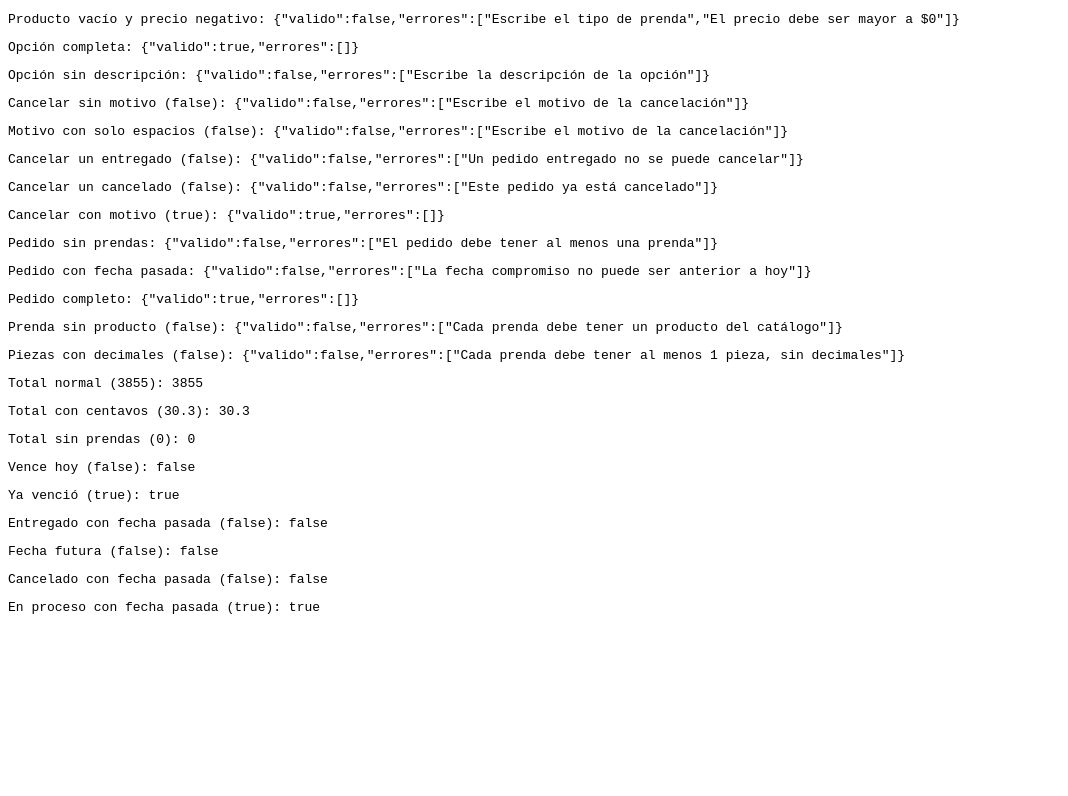
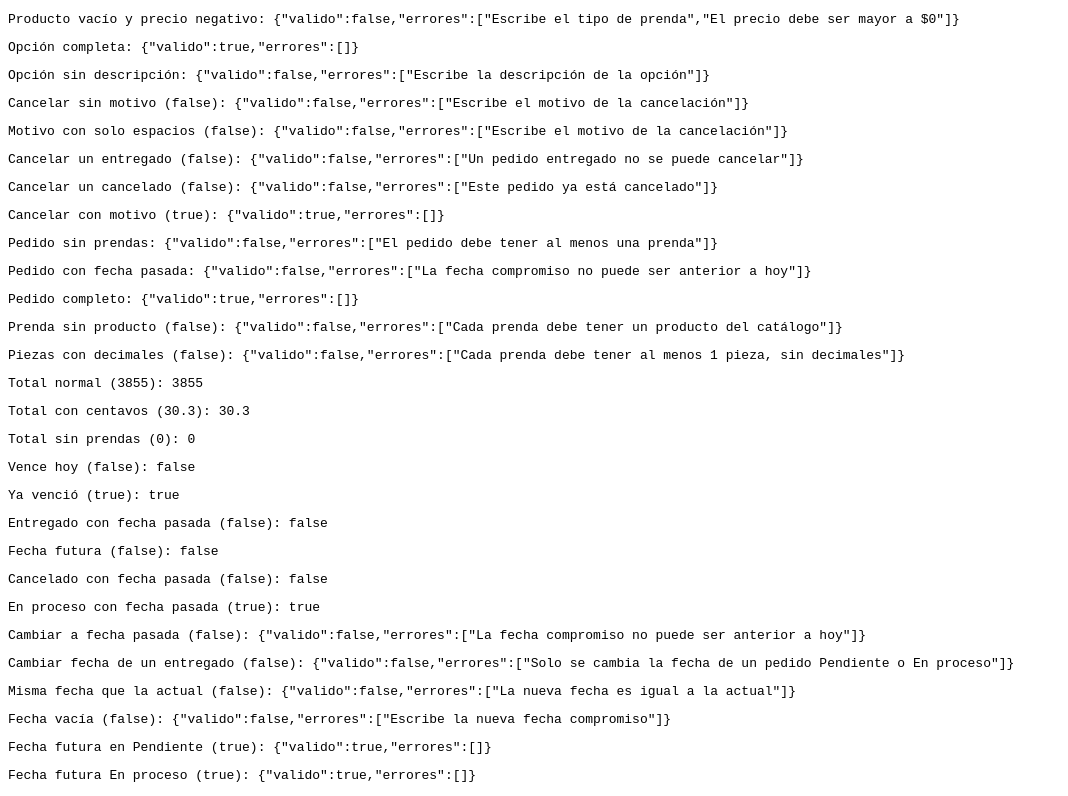
Before and after one commit to info3-fesc-2027-1/E2_Equipo5_Alitach, a Next.js app: page /pruebas in a window 1280 px wide. Shown: the part 488-1284 px from the top of the page, without its empty margins (0-1068 px from the left). Before the commit the page ends 1116 px from the top, so only its background shows below. Built offline with nearby package versions, Linux system fonts and the light colour scheme.

Commit message:
RF6: validar cambio de fecha compromiso

```diff
--- a/app/pruebas/page.jsx
+++ b/app/pruebas/page.jsx
@@ -8,6 +8,7 @@ import {
   hoyTexto,
   validarCancelacion,
   puedeCambiarEstado,
+  puedeModificarFecha,
 } from "../../lib/logica";
 
 
@@ -65,6 +66,19 @@ export default function Pruebas() {
     ["En proceso con fecha pasada (true)",
       esAtrasado({ estado: "En proceso", fecha_compromiso: "2020-01-01" })],
 
+    ["Cambiar a fecha pasada (false)",
+      puedeModificarFecha({ estado: "Pendiente", fecha_compromiso: "2030-01-01" }, "2020-01-01")],
+    ["Cambiar fecha de un entregado (false)",
+      puedeModificarFecha({ estado: "Entregado", fecha_compromiso: "2030-01-01" }, "2031-01-01")],
+    ["Misma fecha que la actual (false)",
+      puedeModificarFecha({ estado: "Pendiente", fecha_compromiso: "2030-01-01" }, "2030-01-01")],
+    ["Fecha vacía (false)",
+      puedeModificarFecha({ estado: "Pendiente", fecha_compromiso: "2030-01-01" }, "")],
+    ["Fecha futura en Pendiente (true)",
+      puedeModificarFecha({ estado: "Pendiente", fecha_compromiso: "2030-01-01" }, "2031-01-01")],
+    ["Fecha futura En proceso (true)",
+      puedeModificarFecha({ estado: "En proceso", fecha_compromiso: "2030-01-01" }, "2031-01-01")],
+
   ];
 
 
```
Also changed, not shown: lib/logica.js. Lines whose indentation alone changed are shown as unchanged.
